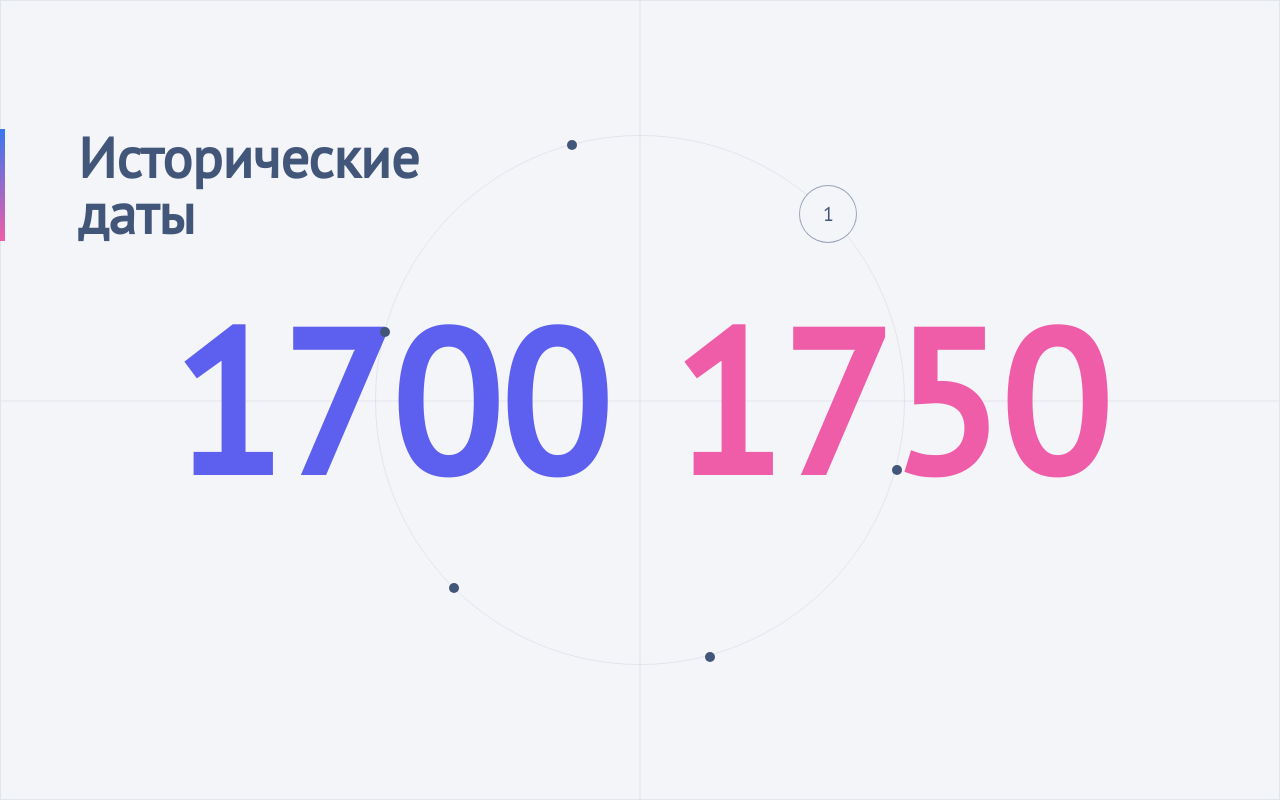
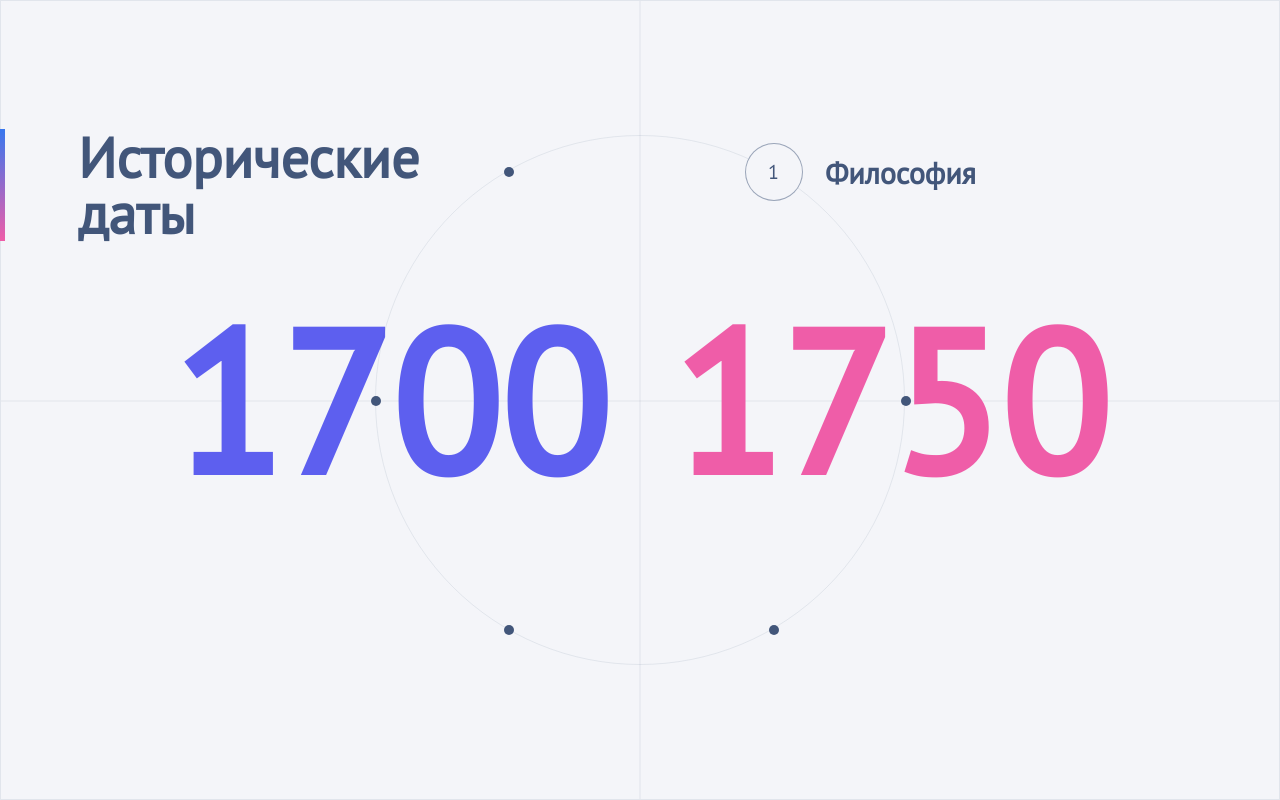
Before and after one commit to Konstantin-Gromakovskiy/historical-dates-test, a React app: page / in a window 1280 px wide. Built offline with nearby package versions, Linux system fonts and the light colour scheme.

Commit message:
add title for circle

```diff
--- a/src/app/pages/HistoricalDates.tsx
+++ b/src/app/pages/HistoricalDates.tsx
@@ -2,7 +2,7 @@ import { FC, useState } from 'react'
 import styles from './historicalDates.module.scss'
 import BackgroundCircle from '@/components/BackgroundCircle'
 import { mockData } from '@/__fixtures__/mockData'
-import HistoricalDate from '@/components/HistoricalDate'
+import HistoricalDate from '@/shared/ui/HistoricalDate'
 
 const HistoricalDates: FC = () => {
   const count = 6
@@ -19,7 +19,7 @@ const HistoricalDates: FC = () => {
         <HistoricalDate value={mockData[activeItemIndex].startAt} />
         <HistoricalDate value={mockData[activeItemIndex].endAt} />
       </div>
-      <BackgroundCircle className={styles.circle} count={count} width={530} activeItemIndex={activeItemIndex} setActiveElem={setActiveItemIndex} />
+      <BackgroundCircle className={styles.circle} count={count} width={530} activeItemIndex={activeItemIndex} title={mockData[activeItemIndex].title} setActiveItemIndex={setActiveItemIndex} />
     </main>
   )
 }
--- a/src/components/BackgroundCircle.tsx
+++ b/src/components/BackgroundCircle.tsx
@@ -1,25 +1,26 @@
 import type { FC, HTMLAttributes } from 'react'
 import styles from './backgroundCircle.module.scss'
-import calcDotPosition from '@/shared/calcDotPosition'
+import calcDotPosition from '@/shared/utils/calcDotPosition'
 
 interface BackgroundCircleProps extends HTMLAttributes<HTMLDivElement> {
   width: number
   count: number
   activeItemIndex: number
-  setActiveElem: (index: number) => void
+  setActiveItemIndex: (index: number) => void
+  title: string
 }
 
-const BackgroundCircle: FC<BackgroundCircleProps> = ({ width, count, className, activeItemIndex, setActiveElem }) => {
+const BackgroundCircle: FC<BackgroundCircleProps> = ({ width, count, className, activeItemIndex, setActiveItemIndex, title }) => {
   const circleRadius = width / 2
   const points = Array.from({ length: count }, (_, i) => i)
   const activeItemDotDegree = activeItemIndex * (360 / count)
 
   return (
     <div className={`${styles.backgroundCircleContainer} ${className}`} style={{ width: `${width}px` }}>
-      <h2 className={styles.title}></h2>
+      <h2 className={styles.title}>{title}</h2>
       <div className={styles.circle} style={{ transform: `rotateZ(${-activeItemDotDegree}deg)` }}>
         {points.map((i) => {
-          const offsetAngle = -45 // угол поворота круга относительно горизонта, как на макете.
+          const offsetAngle = -60 // угол поворота круга относительно горизонта, как на макете.
           const dotDegree = i * (360 / count)
           const { x, y } = calcDotPosition(dotDegree, circleRadius, offsetAngle)
           return (
@@ -29,11 +30,12 @@ const BackgroundCircle: FC<BackgroundCircleProps> = ({ width, count, className,
               className={styles.dot}
               data-active={i === activeItemIndex}
               style={{ left: `${x}px`, top: `${y}px` }}
-              onClick={() => setActiveElem(i)}
+              onClick={() => setActiveItemIndex(i)}
             >
               <span style={{ transform: `rotateZ(${activeItemDotDegree}deg)` }}>
                 { i + 1}
               </span>
+              {/* <h2 className={styles.title} style={{ transform: `rotateZ(${activeItemDotDegree}deg)` }}>{title}</h2> */}
             </button>
           )
         })}
--- a/src/components/backgroundCircle.module.scss
+++ b/src/components/backgroundCircle.module.scss
@@ -6,7 +6,15 @@
   display: flex;
   justify-content: center;
   align-items: center;
+}
 
+.title {
+  position: absolute;
+  top: 7%;
+  left:83%;
+  margin-left: 10px;
+  transform: translateY(-50%);
+}
 
 .circle {
   position: relative;
@@ -18,6 +26,7 @@
   justify-content: center;
   align-items: center;
   transition: $transition-animation;
+}
 
 .dot{
   position: absolute;
@@ -44,11 +53,25 @@
     }
   }
 
+  &[data-active="true"] {
+    .title {
+      opacity: 1;
+      scale: 1;
+    }
+  }
+
+  //.title {
+  //  position: absolute;
+  //  left: 100%;
+  //  transition: $transition-animation;
+  //  opacity: 0;
+  //  scale: 0;
+  //  //display: none;
+  //}
+
   span {
     transition: $transition-animation;
     opacity: 0;
     transform: scale(0);
   };
 }
-  }
-}
```
Also changed, not shown: src/shared/ui/HistoricalDate.tsx (renamed from src/components/HistoricalDate.tsx), src/shared/utils/calcDotPosition.tsx (renamed from src/shared/calcDotPosition.tsx). Lines whose indentation alone changed are shown as unchanged.
